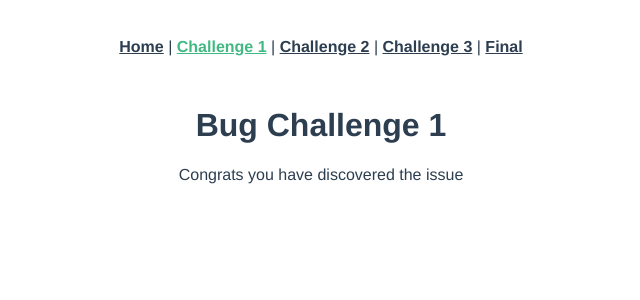
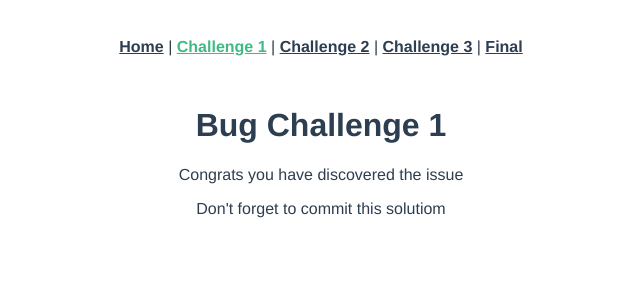
Before and after one commit to congweibai/vue-assessment, a Vue app: page /challenge-1 in a window 1280 px wide. Shown: the top 300 px of the page, without its empty margins (319-959 px from the left). Built offline with nearby package versions, Linux system fonts and the light colour scheme.

Commit message:
challenge1_missedOne

```diff
--- a/src/views/Challenge1.vue
+++ b/src/views/Challenge1.vue
@@ -2,6 +2,7 @@
   <div class="challenge">
     <h1>Bug Challenge 1</h1>
     <p>{{ msg }}</p>
+    <p>{{ msg2 }}</p>
   </div>
 </template>
 
@@ -11,7 +12,8 @@
     data() {
       return {
         msg: 'Congrats you have discovered the issue',
-        msg2: 'Don\t forget to commit this solutiom'
+        //find escape character miss with ' \' '
+        msg2: 'Don\'t forget to commit this solutiom'
       }
     }
   }
```
